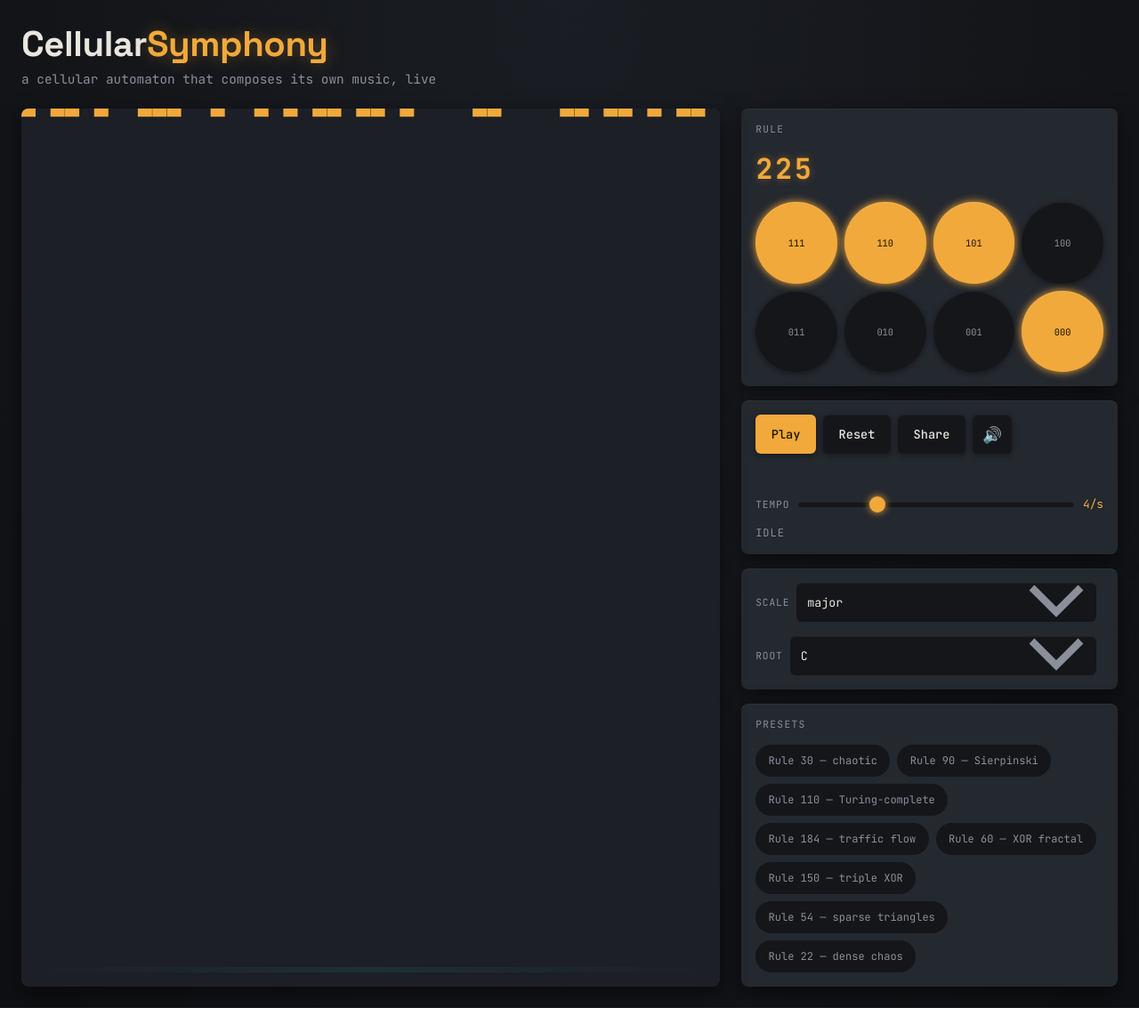
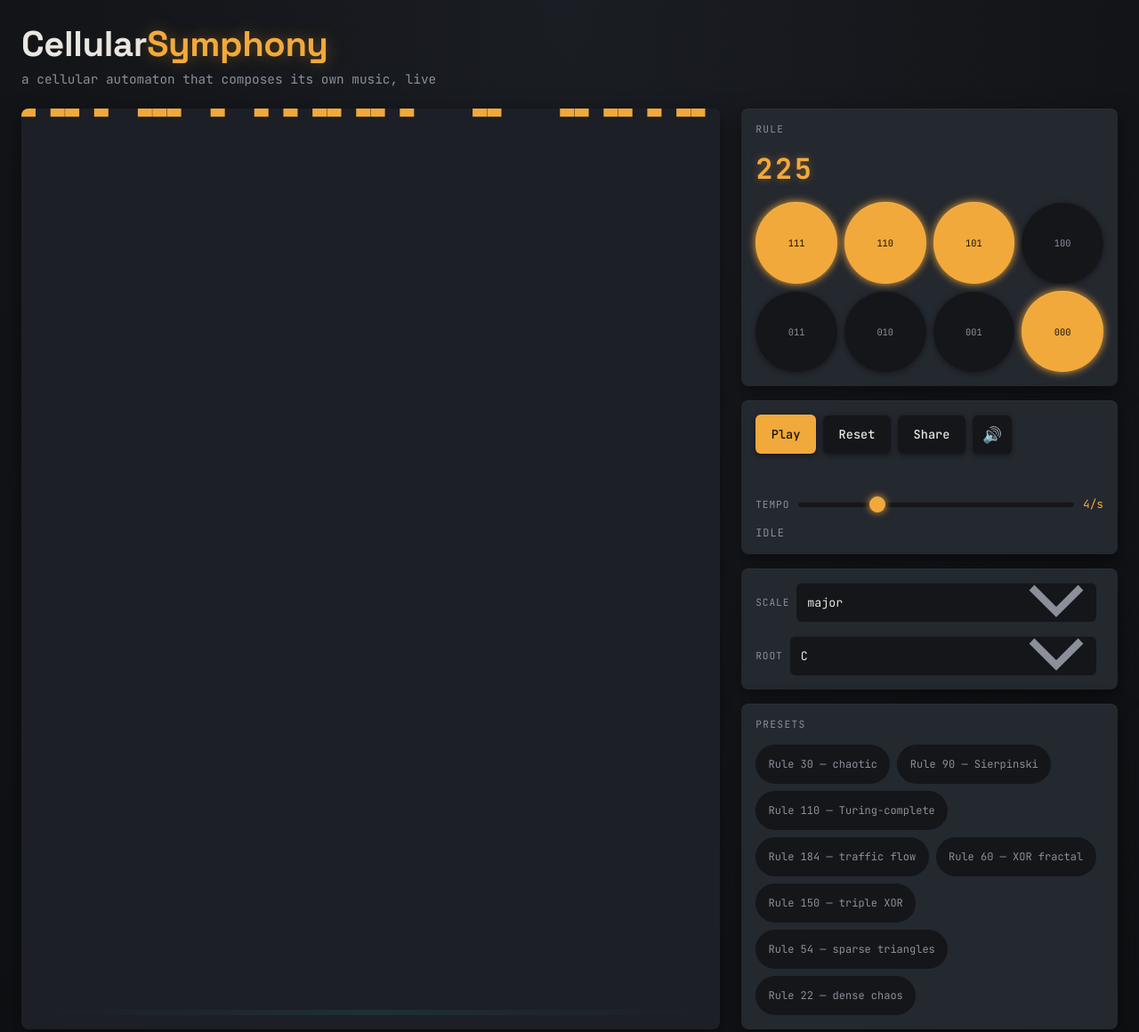
Before and after one commit to ctkrug/cellular-symphony, a website built with Vite: page index.html in a window 1280 px wide. Shown: the whole page at 89% size. Before the commit the page ends 1133 px from the top, so only its background shows below. Built offline with nearby package versions, Linux system fonts and the light colour scheme.

Commit message:
fix(a11y): raise preset button min-height to 44px touch target
Preset chips were 36px tall, under the 44px minimum comfortable tap
target; bump so they meet the touch-target guideline like every other
control.

```diff
--- a/src/style.css
+++ b/src/style.css
@@ -420,7 +420,7 @@ select:focus-visible {
   font-family: var(--font-mono);
   font-size: 0.75rem;
   padding: 0.5rem 0.9rem;
-  min-height: 36px;
+  min-height: 44px;
   cursor: pointer;
   transition: background var(--transition), color var(--transition), transform 120ms ease-out;
 }
```
